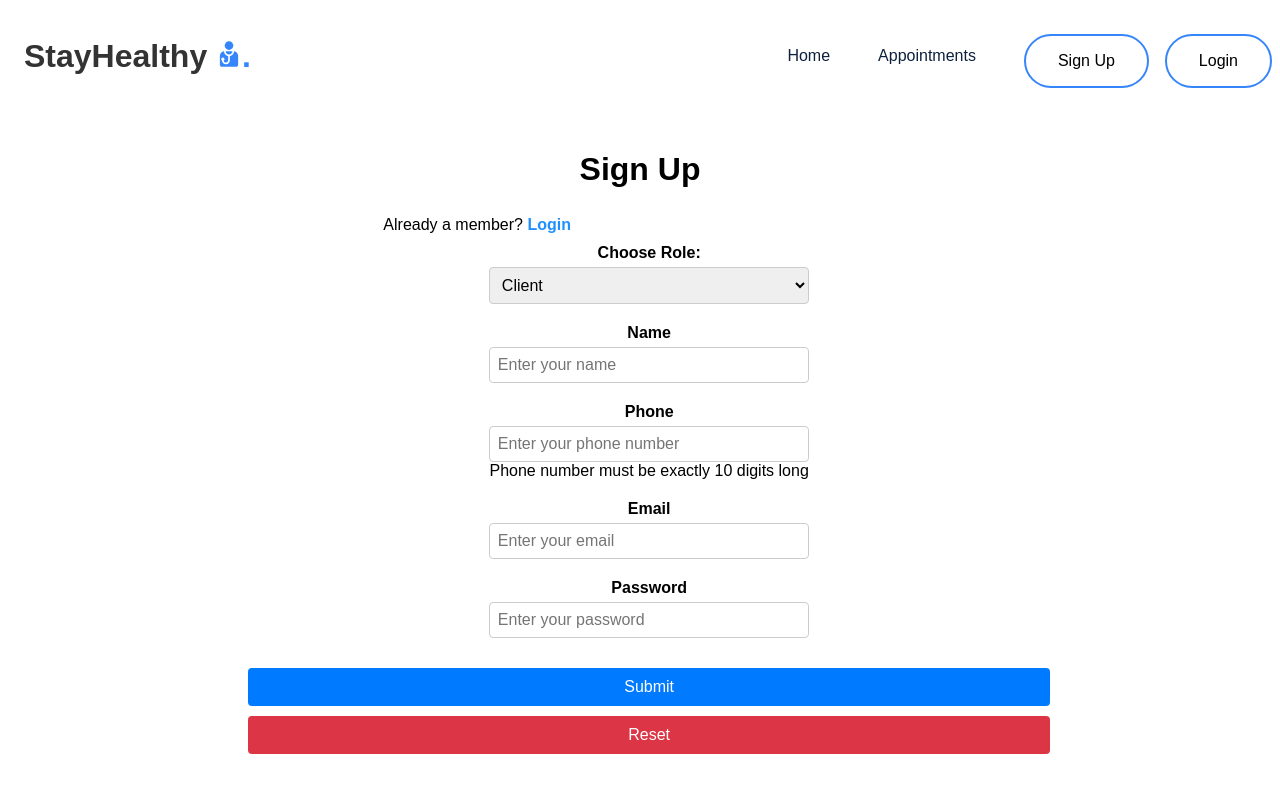
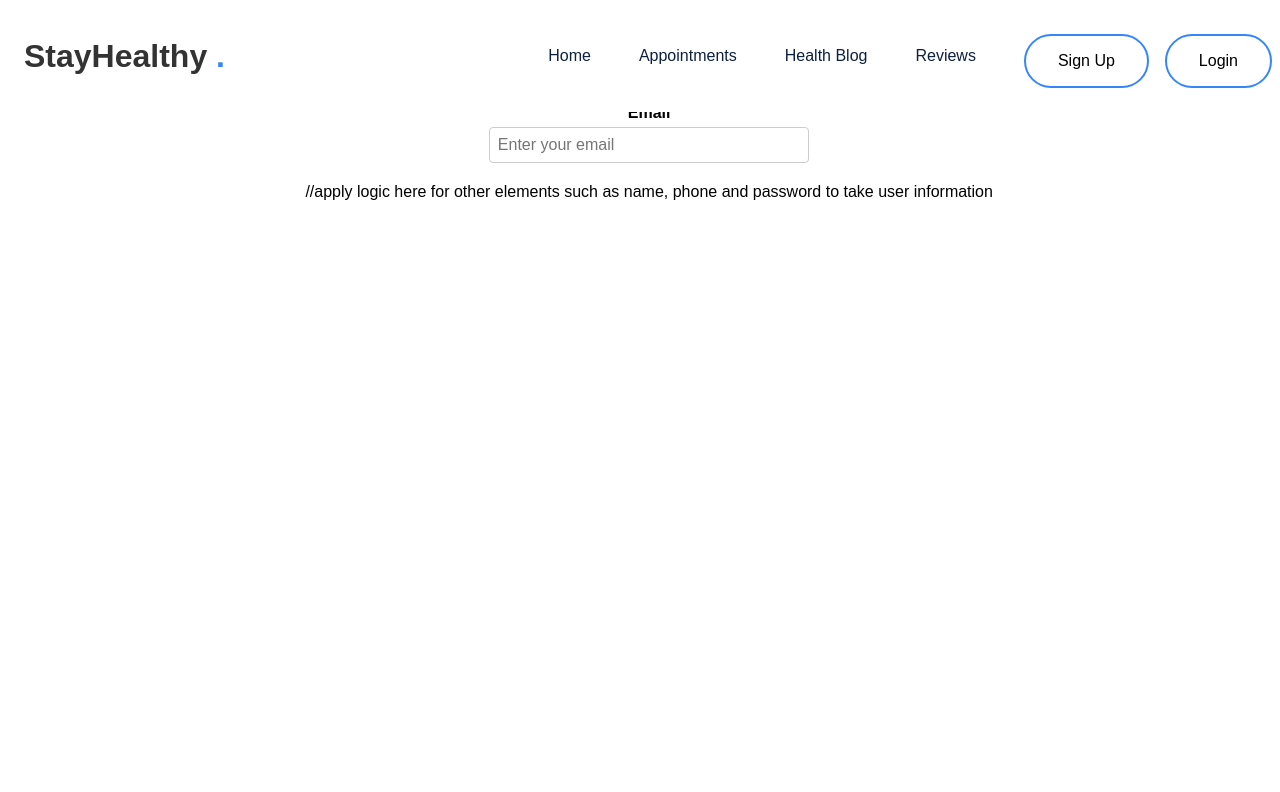
Before and after one commit to a-florian-h/ibm-cap2, a React (Create React App) app: page /sign_up in a window 1280 px wide. Shown: the top 792 px of the page. Built offline with nearby package versions, Linux system fonts and the light colour scheme; the HTML template or start-up script is replaced by a standard one.

Commit message:
continuance on login

```diff
--- a/src/Components/Navbar/Navbar.js
+++ b/src/Components/Navbar/Navbar.js
@@ -1,44 +1,83 @@
-import React from "react";
+import React, { useEffect, useState } from "react";
 import { Link } from "react-router-dom";
-import "./navbar.css";
 
-const Navbar = ({ handleClick }) => {
+import "./Navbar.css";
+
+const Navbar = () => {
+  const [click, setClick] = useState(false);
+
+  const [isLoggedIn, setIsLoggedIn] = useState(false);
+  const [username, setUsername] = useState("");
+  const [email, setEmail] = useState("");
+  const [showDropdown, setShowDropdown] = useState(false);
+  const handleClick = () => setClick(!click);
+
+  const handleLogout = () => {
+    sessionStorage.removeItem("auth-token");
+    sessionStorage.removeItem("name");
+    sessionStorage.removeItem("email");
+    sessionStorage.removeItem("phone");
+    // remove email phone
+    localStorage.removeItem("doctorData");
+    setIsLoggedIn(false);
+    // setUsername("");
+
+    // Remove the reviewFormData from local storage
+    for (let i = 0; i < localStorage.length; i++) {
+      const key = localStorage.key(i);
+      if (key.startsWith("reviewFormData_")) {
+        localStorage.removeItem(key);
+      }
+    }
+    setEmail("");
+    window.location.reload();
+  };
+  const handleDropdown = () => {
+    setShowDropdown(!showDropdown);
+  };
+  useEffect(() => {
+    const storedemail = sessionStorage.getItem("email");
+
+    if (storedemail) {
+      setIsLoggedIn(true);
+      setUsername(storedemail);
+    }
+  }, []);
   return (
-    <div>
     <nav>
       <div className="nav__logo">
         <Link to="/">
           StayHealthy{" "}
-            <svg
-              xmlns="http://www.w3.org/2000/svg"
-              height="26"
-              width="26"
-              viewBox="0 0 1000 1000"
-              style={{ fill: "#3685fb" }}
-            >
-              <title>Doctor With Stethoscope SVG icon</title>
-              <g>
-                <g>
-                  <path d="M499.8,10c91.7,0,166,74.3,166,166c0,91.7-74.3,166-166,166c-91.7,0-166-74.3-166-166C333.8,84.3,408.1,10,499.8,10z"></path>
-                  <path d="M499.8,522.8c71.2,0,129.1-58.7,129.1-129.1H370.6C370.6,464.1,428.6,522.8,499.8,522.8z"></path>
-                  <path d="M693.2,395c-0.7,94.9-70.3,173.7-160.8,188.9v155.9c0,80.3-60.7,150.8-140.8,155.3c-83,4.7-152.7-58.9-157.6-139.7c-22-12.8-35.6-38.5-30.3-66.7c4.7-25.1,25.5-45.6,50.8-49.9c39.7-6.7,74.1,23.7,74.1,62.1c0,23-12.3,43-30.7,54.1c4.7,45.4,45.1,80.4,92.6,76c44.6-4,77.2-44.4,77.2-89.2v-158c-90.5-15.2-160.1-94-160.8-188.9c-89.4,11.5-158.2,87.9-158.2,180.5V910c0,44.2,35.8,80,80,80h542.6c44.2,0,80.1-35.8,80.1-80V575.5C851.4,483,782.6,406.6,693.2,395z"></path>
-                </g>
-              </g>
-            </svg>
-            {/* <img src=".../img/icon_doctor_.png" alt="stethoscope logo"></img> */}
+          <i style={{ color: "#2190FF" }} className="fa fa-user-md"></i>
         </Link>
         <span>.</span>
       </div>
       <div className="nav__icon" onClick={handleClick}>
-          <i className="fa fa-times fa fa-bars"></i>
+        <i className={click ? "fa fa-times" : "fa fa-bars"}></i>
       </div>
-        <ul className="nav__links active">
+      <ul className={click ? "nav__links active" : "nav__links"}>
         <li className="link">
           <Link to="/">Home</Link>
         </li>
         <li className="link">
-            <Link to="/appointments">Appointments</Link>
+          <Link to="/search/doctors">Appointments</Link>
         </li>
+        <li className="link">
+          <Link to="/healthblog">Health Blog</Link>
+        </li>
+        <li className="link">
+          <Link to="/reviews">Reviews</Link>
+        </li>
+        {isLoggedIn ? (
+          <>
+            <li className="link">
+              <button className="btn2" onClick={handleLogout}>
+                Logout
+              </button>
+            </li>
+          </>
+        ) : (
+          <>
             <li className="link">
               <Link to="/sign_up">
                 <button className="btn1">Sign Up</button>
@@ -49,9 +88,10 @@
                 <button className="btn1">Login</button>
               </Link>
             </li>
+          </>
+        )}
       </ul>
     </nav>
-    </div>
   );
 };
 
--- a/src/Components/Sign_Up/Sign_up.js
+++ b/src/Components/Sign_Up/Sign_up.js
@@ -1,122 +1,87 @@
-import React, { useState, useEffect } from "react";
-import { Link } from "react-router-dom";
-import "./Sign_up.css";
+import React, { useState } from "react";
+import "./Sign_Up.css";
+import { Link, useNavigate } from "react-router-dom";
+import { API_URL } from "../../config";
 
-const Sign_up = () => {
-  const [phoneNumber, setPhoneNumber] = useState("");
-  const [phoneError, setPhoneError] = useState("");
+const Sign_Up = () => {
+  const [name, setName] = useState("");
+  const [email, setEmail] = useState("");
+  const [phone, setPhone] = useState("");
+  const [password, setPassword] = useState("");
+  const [showerr, setShowerr] = useState("");
 
-  useEffect(() => {
-    if (phoneNumber.length !== 10) {
-      setPhoneError("Phone number must be exactly 10 digits long");
+  const navigate = useNavigate();
+
+  const register = async (e) => {
+    e.preventDefault();
+
+    // API Call
+    const response = await fetch(`${API_URL}/api/auth/register`, {
+      method: "POST",
+      headers: {
+        "Content-Type": "application/json",
+      },
+      body: JSON.stringify({
+        name: name,
+        email: email,
+        password: password,
+        phone: phone,
+      }),
+    });
+
+    const json = await response.json();
+
+    if (json.authtoken) {
+      sessionStorage.setItem("auth-token", json.authtoken);
+      sessionStorage.setItem("name", name);
+      // phone and email
+      sessionStorage.setItem("phone", phone);
+      sessionStorage.setItem("email", email);
+      // Redirect to home page
+      navigate("/"); //on directing to home page you need to give logic to change login and signup buttons with name of the user and logout button where you have implemented Navbar functionality
+      window.location.reload();
     } else {
-      setPhoneError("");
+      if (json.errors) {
+        for (const error of json.errors) {
+          setShowerr(error.msg);
+        }
+      } else {
+        setShowerr(json.error);
+      }
     }
-  }, [phoneNumber]);
+  };
 
   return (
     <div className="container" style={{ marginTop: "5%" }}>
       <div className="signup-grid">
-        <div className="signup-text">
-          <h1>Sign Up</h1>
-        </div>
-        <div className="signup-text1" style={{ textAlign: "left" }}>
-          Already a member?{" "}
-          <span>
-            <Link to="/Login" style={{ color: "#2190FF" }}>
-              {" "}
-              Login
-            </Link>
-          </span>
-        </div>
         <div className="signup-form">
-          <form>
-            <div className="form-group">
-              <label htmlFor="role">Choose Role:</label>
-              <select
-                id="role"
-                name="role"
-                required
-                className="form-control"
-                placeholder="Choose role"
-                aria-describedby="helpId"
-              >
-                <option value="client">Client</option>
-                <option value="doctor">Doctor</option>
-              </select>
-            </div>
-            <div class="form-group">
-              <label htmlFor="name">Name</label>
-              <input
-                type="text"
-                name="name"
-                id="name"
-                required
-                className="form-control"
-                placeholder="Enter your name"
-                aria-describedby="helpId"
-              />
-            </div>
-            <div class="form-group">
-              <label htmlFor="phone">Phone</label>
-              <input
-                type="tel"
-                name="phone"
-                id="phone"
-                required
-                className="form-control"
-                placeholder="Enter your phone number"
-                aria-describedby="helpId"
-                pattern="\d{10}"
-                title="Phone number must be exactly 10 digits long"
-                value={phoneNumber}
-                onChange={(e) => setPhoneNumber(e.target.value)}
-              />
-              {phoneError && <div className="error">{phoneError}</div>}
-            </div>
+          <form method="POST" onSubmit={register}>
             <div className="form-group">
               <label htmlFor="email">Email</label>
               <input
+                value={email}
+                onChange={(e) => setEmail(e.target.value)}
                 type="email"
                 name="email"
                 id="email"
-                required
                 className="form-control"
                 placeholder="Enter your email"
                 aria-describedby="helpId"
               />
+              {showerr && (
+                <div className="err" style={{ color: "red" }}>
+                  {showerr}
+                </div>
+              )}
             </div>
-            <div className="form-group">
-              <label htmlFor="password">Password</label>
-              <input
-                type="password"
-                name="password"
-                id="password"
-                required
-                className="form-control"
-                placeholder="Enter your password"
-                aria-describedby="helpId"
-              />
-            </div>
-            <div className="btn-group">
-              <button
-                type="submit"
-                className="btn btn-primary mb-2 mr-1 waves-effect waves-light"
-              >
-                Submit
-              </button>
-              <button
-                type="reset"
-                className="btn btn-danger mb-2 waves-effect waves-light"
-              >
-                Reset
-              </button>
-            </div>
+            //apply logic here for other elements such as name, phone and
+            password to take user information
           </form>
         </div>
       </div>
     </div>
+    //Sign up role is not stored in database. You can apply logic for this according to your react code.
   );
 };
 
-export default Sign_up;
+export default Sign_Up;
```
Lines whose indentation alone changed are shown as unchanged.
